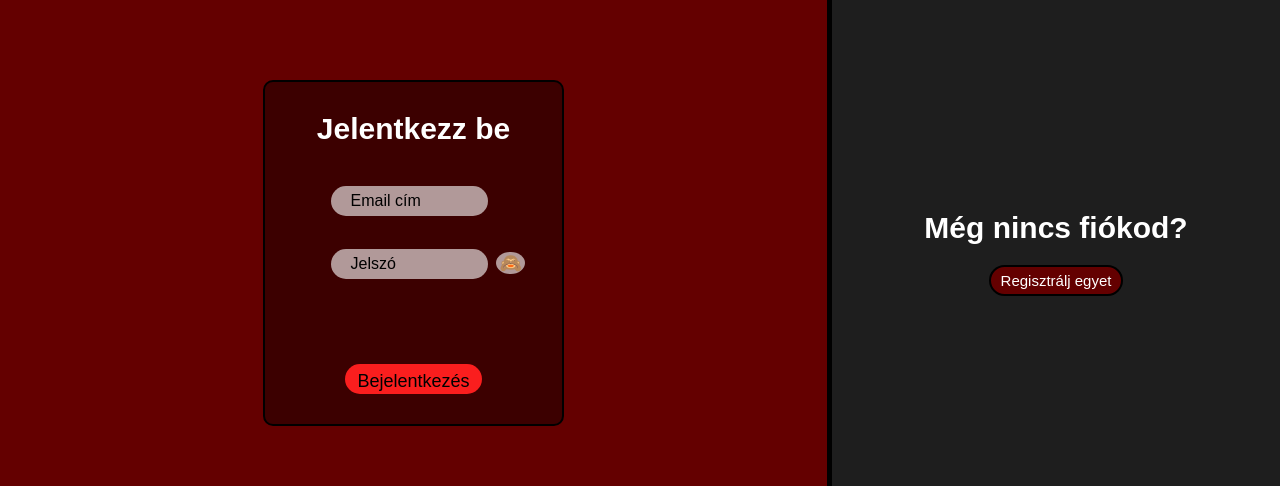
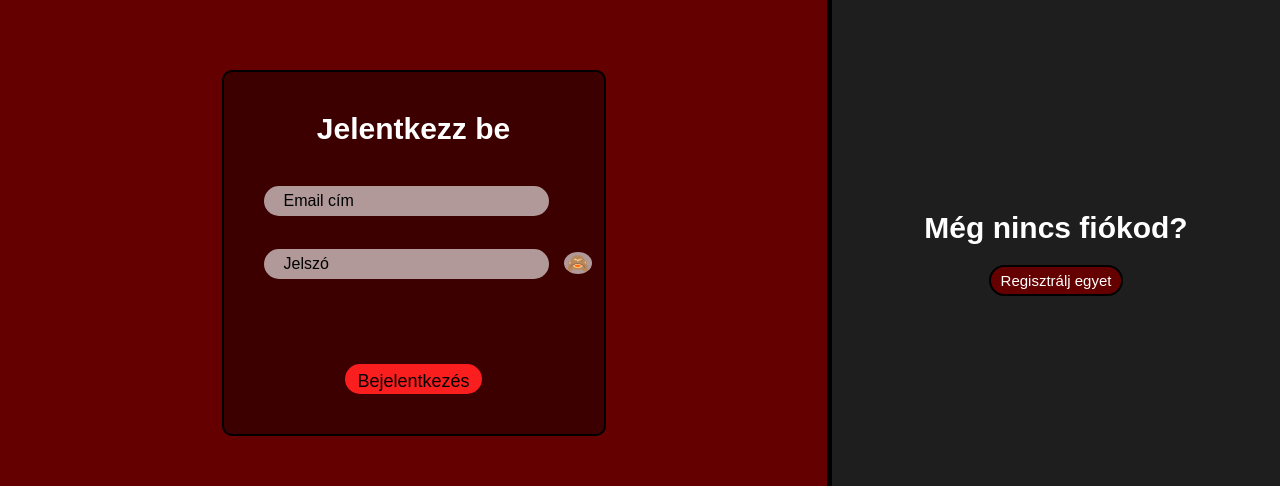
Before and after one commit to 09Rolo/WatchListManager, a website: page system/web/auth.html in a window 1280 px wide. Shown: the part 147-633 px from the top of the page. Drawn offline with Linux system fonts and the light colour scheme.

Commit message:
Css fixes

```diff
--- a/system/web/styles/auth_pc.css
+++ b/system/web/styles/auth_pc.css
@@ -76,9 +76,11 @@
     transition: opacity 0.5s ease-in-out;
 
     border: 2px solid black;
-    padding: 30px;
+    padding: 40px;
     border-radius: 10px;
     background-color: rgba(0, 0, 0, 0.4);
+
+    max-width: 95%;
 }
 
 
@@ -95,7 +97,7 @@
 .big label {
     display: flex;
     flex-direction: column;
-    width: 70%;
+    width: 300px;
     margin: auto;
     margin-bottom: 15px;
 }
```
